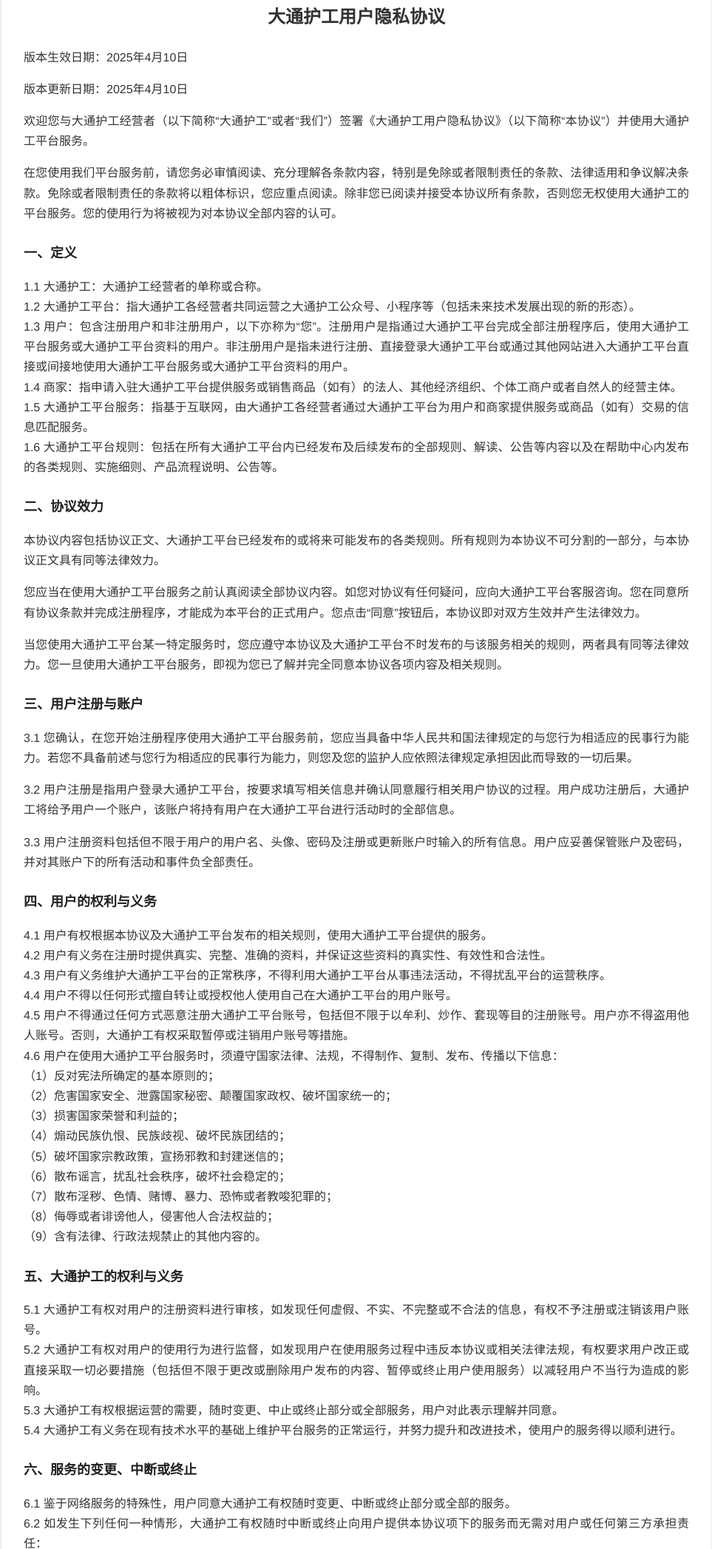
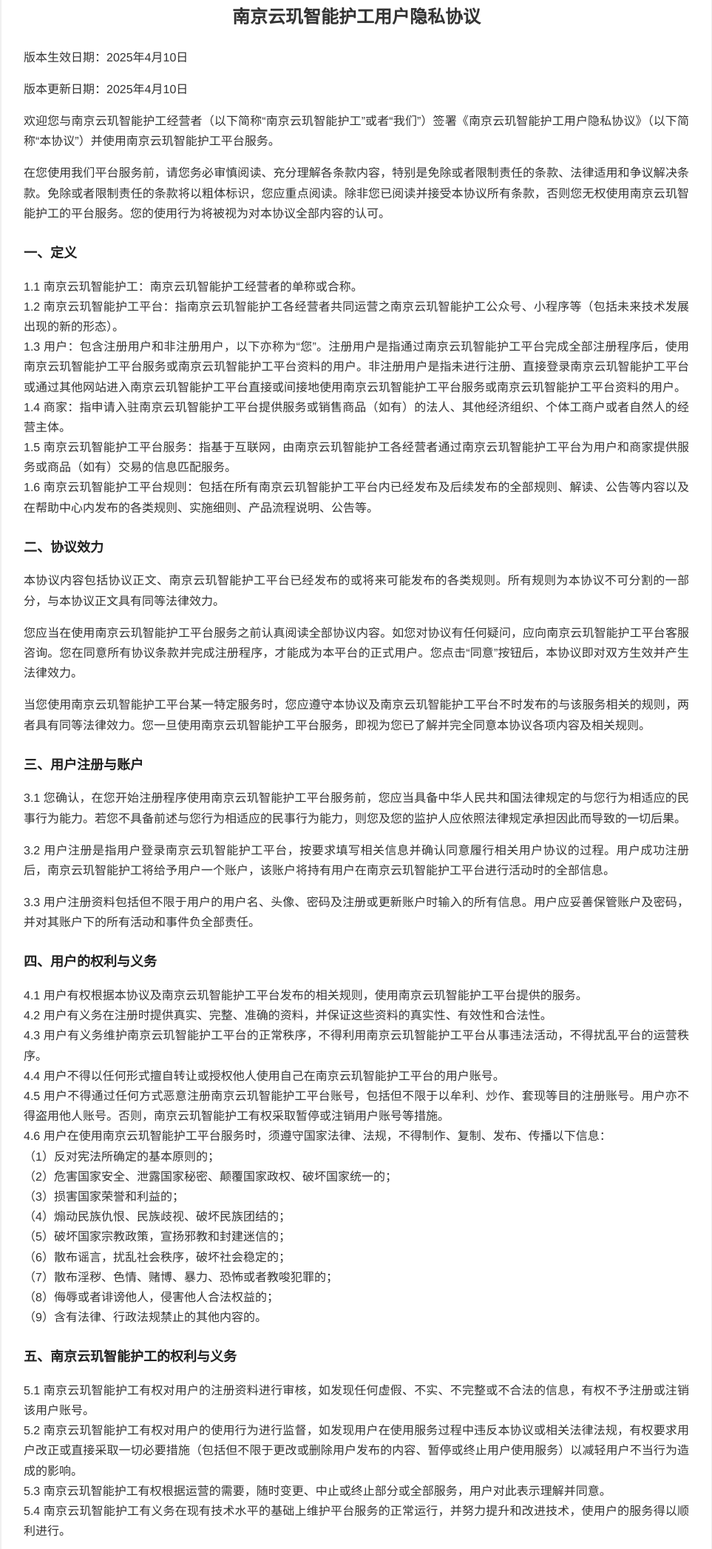
Before and after one commit to LcLoveStudy/PrivacyYunJi, a plain HTML site: page index.html in a window 1280 px wide. Shown: the part 75-2169 px from the top of the page at 74% size, without its empty margins (158-1121 px from the left). Drawn offline with Linux system fonts and the light colour scheme.

Commit message:
:new: 添加企业名称等，替换隐私政策名称

```diff
--- a/index.html
+++ b/index.html
@@ -3,7 +3,7 @@
 
 <head>
         <meta charset="UTF-8">
-        <title>大通护工用户隐私协议</title>
+        <title>南京云玑智能护工用户隐私协议</title>
         <style>
                 body {
                         font-family: "Helvetica Neue", Helvetica, Arial, "Microsoft YaHei", sans-serif;
@@ -62,43 +62,46 @@
 
 <body>
         <div class="agreement">
-                <h2>大通护工用户隐私协议</h2>
+                <h2>南京云玑智能护工用户隐私协议</h2>
                 <p>版本生效日期：2025年4月10日</p>
                 <p>版本更新日期：2025年4月10日</p>
-                <p>欢迎您与大通护工经营者（以下简称“大通护工”或者“我们”）签署《大通护工用户隐私协议》（以下简称“本协议”）并使用大通护工平台服务。</p>
-                <p>在您使用我们平台服务前，请您务必审慎阅读、充分理解各条款内容，特别是免除或者限制责任的条款、法律适用和争议解决条款。免除或者限制责任的条款将以粗体标识，您应重点阅读。除非您已阅读并接受本协议所有条款，否则您无权使用大通护工的平台服务。您的使用行为将被视为对本协议全部内容的认可。
+                <p>欢迎您与南京云玑智能护工经营者（以下简称“南京云玑智能护工”或者“我们”）签署《南京云玑智能护工用户隐私协议》（以下简称“本协议”）并使用南京云玑智能护工平台服务。</p>
+                <p>在您使用我们平台服务前，请您务必审慎阅读、充分理解各条款内容，特别是免除或者限制责任的条款、法律适用和争议解决条款。免除或者限制责任的条款将以粗体标识，您应重点阅读。除非您已阅读并接受本协议所有条款，否则您无权使用南京云玑智能护工的平台服务。您的使用行为将被视为对本协议全部内容的认可。
                 </p>
 
                 <h3>一、定义</h3>
                 <p>
-                        1.1 大通护工：大通护工经营者的单称或合称。<br>
-                        1.2 大通护工平台：指大通护工各经营者共同运营之大通护工公众号、小程序等（包括未来技术发展出现的新的形态）。<br>
+                        1.1 南京云玑智能护工：南京云玑智能护工经营者的单称或合称。<br>
+                        1.2 南京云玑智能护工平台：指南京云玑智能护工各经营者共同运营之南京云玑智能护工公众号、小程序等（包括未来技术发展出现的新的形态）。<br>
                         1.3
-                        用户：包含注册用户和非注册用户，以下亦称为“您”。注册用户是指通过大通护工平台完成全部注册程序后，使用大通护工平台服务或大通护工平台资料的用户。非注册用户是指未进行注册、直接登录大通护工平台或通过其他网站进入大通护工平台直接或间接地使用大通护工平台服务或大通护工平台资料的用户。<br>
-                        1.4 商家：指申请入驻大通护工平台提供服务或销售商品（如有）的法人、其他经济组织、个体工商户或者自然人的经营主体。<br>
-                        1.5 大通护工平台服务：指基于互联网，由大通护工各经营者通过大通护工平台为用户和商家提供服务或商品（如有）交易的信息匹配服务。<br>
-                        1.6 大通护工平台规则：包括在所有大通护工平台内已经发布及后续发布的全部规则、解读、公告等内容以及在帮助中心内发布的各类规则、实施细则、产品流程说明、公告等。
+                        用户：包含注册用户和非注册用户，以下亦称为“您”。注册用户是指通过南京云玑智能护工平台完成全部注册程序后，使用南京云玑智能护工平台服务或南京云玑智能护工平台资料的用户。非注册用户是指未进行注册、直接登录南京云玑智能护工平台或通过其他网站进入南京云玑智能护工平台直接或间接地使用南京云玑智能护工平台服务或南京云玑智能护工平台资料的用户。<br>
+                        1.4 商家：指申请入驻南京云玑智能护工平台提供服务或销售商品（如有）的法人、其他经济组织、个体工商户或者自然人的经营主体。<br>
+                        1.5 南京云玑智能护工平台服务：指基于互联网，由南京云玑智能护工各经营者通过南京云玑智能护工平台为用户和商家提供服务或商品（如有）交易的信息匹配服务。<br>
+                        1.6 南京云玑智能护工平台规则：包括在所有南京云玑智能护工平台内已经发布及后续发布的全部规则、解读、公告等内容以及在帮助中心内发布的各类规则、实施细则、产品流程说明、公告等。
                 </p>
 
                 <h3>二、协议效力</h3>
-                <p>本协议内容包括协议正文、大通护工平台已经发布的或将来可能发布的各类规则。所有规则为本协议不可分割的一部分，与本协议正文具有同等法律效力。</p>
-                <p>您应当在使用大通护工平台服务之前认真阅读全部协议内容。如您对协议有任何疑问，应向大通护工平台客服咨询。您在同意所有协议条款并完成注册程序，才能成为本平台的正式用户。您点击“同意”按钮后，本协议即对双方生效并产生法律效力。
+                <p>本协议内容包括协议正文、南京云玑智能护工平台已经发布的或将来可能发布的各类规则。所有规则为本协议不可分割的一部分，与本协议正文具有同等法律效力。</p>
+                <p>您应当在使用南京云玑智能护工平台服务之前认真阅读全部协议内容。如您对协议有任何疑问，应向南京云玑智能护工平台客服咨询。您在同意所有协议条款并完成注册程序，才能成为本平台的正式用户。您点击“同意”按钮后，本协议即对双方生效并产生法律效力。
                 </p>
-                <p>当您使用大通护工平台某一特定服务时，您应遵守本协议及大通护工平台不时发布的与该服务相关的规则，两者具有同等法律效力。您一旦使用大通护工平台服务，即视为您已了解并完全同意本协议各项内容及相关规则。</p>
+                <p>当您使用南京云玑智能护工平台某一特定服务时，您应遵守本协议及南京云玑智能护工平台不时发布的与该服务相关的规则，两者具有同等法律效力。您一旦使用南京云玑智能护工平台服务，即视为您已了解并完全同意本协议各项内容及相关规则。
+                </p>
 
                 <h3>三、用户注册与账户</h3>
-                <p>3.1 您确认，在您开始注册程序使用大通护工平台服务前，您应当具备中华人民共和国法律规定的与您行为相适应的民事行为能力。若您不具备前述与您行为相适应的民事行为能力，则您及您的监护人应依照法律规定承担因此而导致的一切后果。
+                <p>3.1 您确认，在您开始注册程序使用南京云玑智能护工平台服务前，您应当具备中华人民共和国法律规定的与您行为相适应的民事行为能力。若您不具备前述与您行为相适应的民事行为能力，则您及您的监护人应依照法律规定承担因此而导致的一切后果。
                 </p>
-                <p>3.2 用户注册是指用户登录大通护工平台，按要求填写相关信息并确认同意履行相关用户协议的过程。用户成功注册后，大通护工将给予用户一个账户，该账户将持有用户在大通护工平台进行活动时的全部信息。</p>
+                <p>3.2 用户注册是指用户登录南京云玑智能护工平台，按要求填写相关信息并确认同意履行相关用户协议的过程。用户成功注册后，南京云玑智能护工将给予用户一个账户，该账户将持有用户在南京云玑智能护工平台进行活动时的全部信息。
+                </p>
                 <p>3.3 用户注册资料包括但不限于用户的用户名、头像、密码及注册或更新账户时输入的所有信息。用户应妥善保管账户及密码，并对其账户下的所有活动和事件负全部责任。</p>
 
                 <h3>四、用户的权利与义务</h3>
-                <p>4.1 用户有权根据本协议及大通护工平台发布的相关规则，使用大通护工平台提供的服务。<br>
+                <p>4.1 用户有权根据本协议及南京云玑智能护工平台发布的相关规则，使用南京云玑智能护工平台提供的服务。<br>
                         4.2 用户有义务在注册时提供真实、完整、准确的资料，并保证这些资料的真实性、有效性和合法性。<br>
-                        4.3 用户有义务维护大通护工平台的正常秩序，不得利用大通护工平台从事违法活动，不得扰乱平台的运营秩序。<br>
-                        4.4 用户不得以任何形式擅自转让或授权他人使用自己在大通护工平台的用户账号。<br>
-                        4.5 用户不得通过任何方式恶意注册大通护工平台账号，包括但不限于以牟利、炒作、套现等目的注册账号。用户亦不得盗用他人账号。否则，大通护工有权采取暂停或注销用户账号等措施。<br>
-                        4.6 用户在使用大通护工平台服务时，须遵守国家法律、法规，不得制作、复制、发布、传播以下信息：<br>
+                        4.3 用户有义务维护南京云玑智能护工平台的正常秩序，不得利用南京云玑智能护工平台从事违法活动，不得扰乱平台的运营秩序。<br>
+                        4.4 用户不得以任何形式擅自转让或授权他人使用自己在南京云玑智能护工平台的用户账号。<br>
+                        4.5
+                        用户不得通过任何方式恶意注册南京云玑智能护工平台账号，包括但不限于以牟利、炒作、套现等目的注册账号。用户亦不得盗用他人账号。否则，南京云玑智能护工有权采取暂停或注销用户账号等措施。<br>
+                        4.6 用户在使用南京云玑智能护工平台服务时，须遵守国家法律、法规，不得制作、复制、发布、传播以下信息：<br>
                         （1）反对宪法所确定的基本原则的；<br>
                         （2）危害国家安全、泄露国家秘密、颠覆国家政权、破坏国家统一的；<br>
                         （3）损害国家荣誉和利益的；<br>
@@ -110,17 +113,17 @@
                         （9）含有法律、行政法规禁止的其他内容的。
                 </p>
 
-                <h3>五、大通护工的权利与义务</h3>
-                <p>5.1 大通护工有权对用户的注册资料进行审核，如发现任何虚假、不实、不完整或不合法的信息，有权不予注册或注销该用户账号。<br>
+                <h3>五、南京云玑智能护工的权利与义务</h3>
+                <p>5.1 南京云玑智能护工有权对用户的注册资料进行审核，如发现任何虚假、不实、不完整或不合法的信息，有权不予注册或注销该用户账号。<br>
                         5.2
-                        大通护工有权对用户的使用行为进行监督，如发现用户在使用服务过程中违反本协议或相关法律法规，有权要求用户改正或直接采取一切必要措施（包括但不限于更改或删除用户发布的内容、暂停或终止用户使用服务）以减轻用户不当行为造成的影响。<br>
-                        5.3 大通护工有权根据运营的需要，随时变更、中止或终止部分或全部服务，用户对此表示理解并同意。<br>
-                        5.4 大通护工有义务在现有技术水平的基础上维护平台服务的正常运行，并努力提升和改进技术，使用户的服务得以顺利进行。
+                        南京云玑智能护工有权对用户的使用行为进行监督，如发现用户在使用服务过程中违反本协议或相关法律法规，有权要求用户改正或直接采取一切必要措施（包括但不限于更改或删除用户发布的内容、暂停或终止用户使用服务）以减轻用户不当行为造成的影响。<br>
+                        5.3 南京云玑智能护工有权根据运营的需要，随时变更、中止或终止部分或全部服务，用户对此表示理解并同意。<br>
+                        5.4 南京云玑智能护工有义务在现有技术水平的基础上维护平台服务的正常运行，并努力提升和改进技术，使用户的服务得以顺利进行。
                 </p>
 
                 <h3>六、服务的变更、中断或终止</h3>
-                <p>6.1 鉴于网络服务的特殊性，用户同意大通护工有权随时变更、中断或终止部分或全部的服务。<br>
-                        6.2 如发生下列任何一种情形，大通护工有权随时中断或终止向用户提供本协议项下的服务而无需对用户或任何第三方承担责任：<br>
+                <p>6.1 鉴于网络服务的特殊性，用户同意南京云玑智能护工有权随时变更、中断或终止部分或全部的服务。<br>
+                        6.2 如发生下列任何一种情形，南京云玑智能护工有权随时中断或终止向用户提供本协议项下的服务而无需对用户或任何第三方承担责任：<br>
                         （1）用户提供的个人资料不真实；<br>
                         （2）用户违反本协议中规定的使用规则；<br>
                         （3）用户在使用服务时实施了违法行为；<br>
@@ -129,7 +132,7 @@
                 </p>
 
                 <h3>七、用户信息的保护及授权</h3>
-                <p>大通护工非常重视用户个人信息的保护，在您使用大通护工提供的服务时，您同意大通护工按照在平台上公布的《大通护工隐私政策》（简称“《隐私政策》”）收集、存储、使用、披露、处理和保护您的个人信息。大通护工希望通过《隐私政策》向您清楚地介绍对您个人信息的处理方式，您同意仔细、完整地阅读并充分理解和接受该《隐私政策》，并同意该隐私政策作为本协议的重要组成部分。
+                <p>南京云玑智能护工非常重视用户个人信息的保护，在您使用南京云玑智能护工提供的服务时，您同意南京云玑智能护工按照在平台上公布的《南京云玑智能护工隐私政策》（简称“《隐私政策》”）收集、存储、使用、披露、处理和保护您的个人信息。南京云玑智能护工希望通过《隐私政策》向您清楚地介绍对您个人信息的处理方式，您同意仔细、完整地阅读并充分理解和接受该《隐私政策》，并同意该隐私政策作为本协议的重要组成部分。
                 </p>
 
                 <h3>八、第三方 SDK 使用说明</h3>
@@ -160,27 +163,30 @@
                 </ol>
 
                 <h3>九、所有权及知识产权</h3>
-                <p>9.1 大通护工平台提供的内容，包括但不限于文字、软件、声音、图片、视频、图表、广告中的全部内容、电子邮件的全部内容，均受著作权、商标、专利或其它法律保护。<br>
-                        9.2 未经大通护工或相关权利人书面许可，用户不得以任何形式对大通护工平台的内容进行使用、复制、修改、传播、出版、展示。<br>
+                <p>9.1 南京云玑智能护工平台提供的内容，包括但不限于文字、软件、声音、图片、视频、图表、广告中的全部内容、电子邮件的全部内容，均受著作权、商标、专利或其它法律保护。<br>
+                        9.2 未经南京云玑智能护工或相关权利人书面许可，用户不得以任何形式对南京云玑智能护工平台的内容进行使用、复制、修改、传播、出版、展示。<br>
                         9.3
-                        用户在大通护工平台发布的信息、资料等内容的知识产权归用户或相关权利人所有。但用户在大通护工平台发布内容时，视为授予大通护工免费的、不可撤销的、非独家使用许可，大通护工有权用于展示、推广以及其他合法用途。
+                        用户在南京云玑智能护工平台发布的信息、资料等内容的知识产权归用户或相关权利人所有。但用户在南京云玑智能护工平台发布内容时，视为授予南京云玑智能护工免费的、不可撤销的、非独家使用许可，南京云玑智能护工有权用于展示、推广以及其他合法用途。
                 </p>
 
                 <h3>十、免责声明</h3>
-                <p>10.1 大通护工不保证平台服务一定能满足用户的要求，也不保证服务不会中断，对服务的及时性、安全性、准确性也不作担保。<br>
-                        10.2 大通护工对用户在平台上发布的内容不承担任何责任。用户应对其发布的内容独立承担法律责任。<br>
-                        10.3 因不可抗力因素（包括但不限于自然灾害、政府行为、法律法规变更、罢工、骚乱、战争、网络故障、黑客攻击等）导致的服务中断或数据丢失，大通护工不承担任何责任。
+                <p>10.1 南京云玑智能护工不保证平台服务一定能满足用户的要求，也不保证服务不会中断，对服务的及时性、安全性、准确性也不作担保。<br>
+                        10.2 南京云玑智能护工对用户在平台上发布的内容不承担任何责任。用户应对其发布的内容独立承担法律责任。<br>
+                        10.3 因不可抗力因素（包括但不限于自然灾害、政府行为、法律法规变更、罢工、骚乱、战争、网络故障、黑客攻击等）导致的服务中断或数据丢失，南京云玑智能护工不承担任何责任。
                 </p>
 
                 <h3>十一、法律适用与争议解决</h3>
                 <p>11.1 本协议的订立、执行和解释及争议的解决均应适用中华人民共和国法律。<br>
-                        11.2 因本协议产生之争议，双方应友好协商解决；协商不成的，任何一方均有权将争议提交至大通护工所在地有管辖权的人民法院诉讼解决。
+                        11.2 因本协议产生之争议，双方应友好协商解决；协商不成的，任何一方均有权将争议提交至南京云玑智能护工所在地有管辖权的人民法院诉讼解决。
                 </p>
 
                 <h3>十二、其他</h3>
                 <p>12.1 本协议自用户点击“同意”按钮并完成注册程序时生效。<br>
-                        12.2 大通护工有权在必要时修改本协议。用户可在相关服务页面查阅最新版本的协议条款。<br>
-                        12.3 本协议条款部分无效或不可执行的，不影响其余条款的效力。
+                        12.2 南京云玑智能护工有权在必要时修改本协议。用户可在相关服务页面查阅最新版本的协议条款。<br>
+                        12.3 本协议条款部分无效或不可执行的，不影响其余条款的效力。<br />
+                        12.6 开发者企业名称 南京云玑信息科技有限公司<br>
+                        12.4 如您对本政策或其他相关事宜有疑问，请通过客服电话 025-52388619。<br>
+                        12.5 地址：江苏省南京市雨花台区大周路32号D2北1732-34室。
                 </p>
         </div>
 </body>
```
